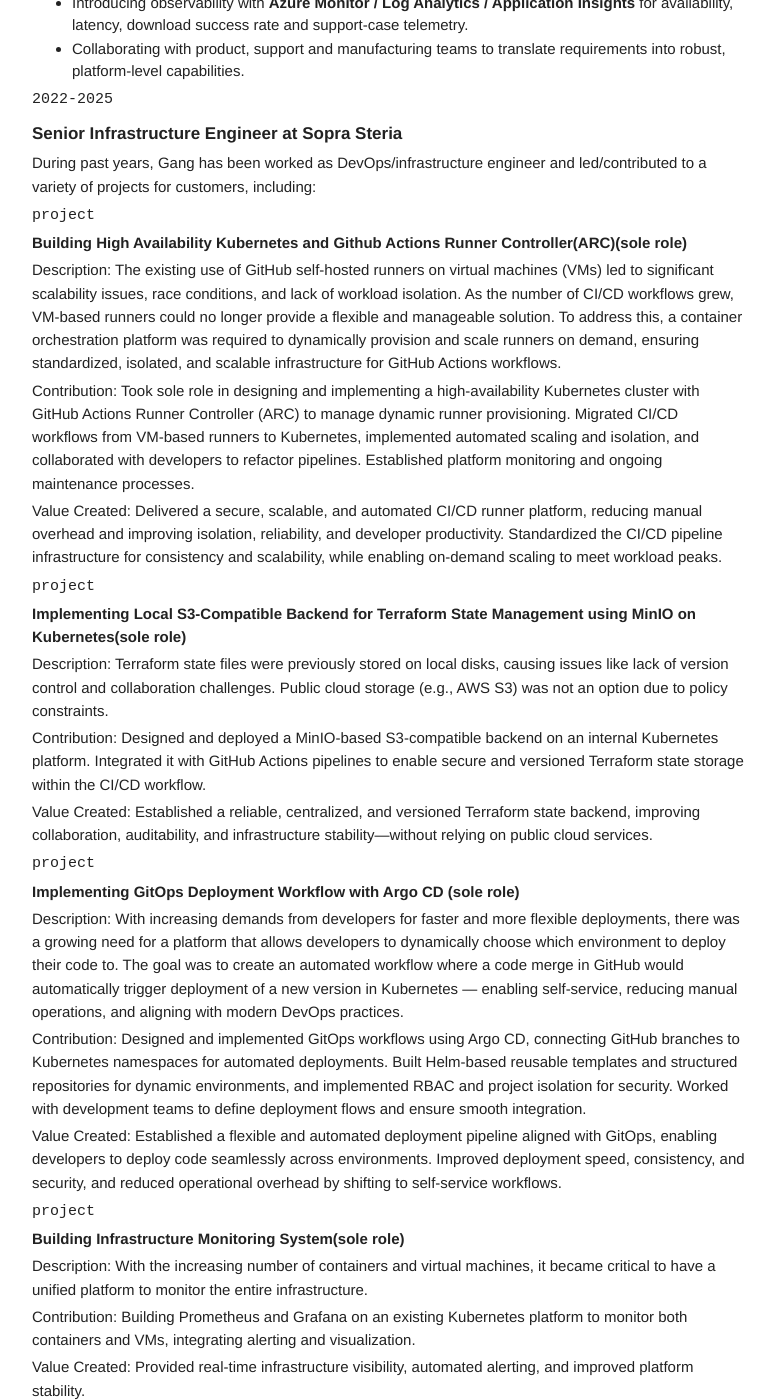
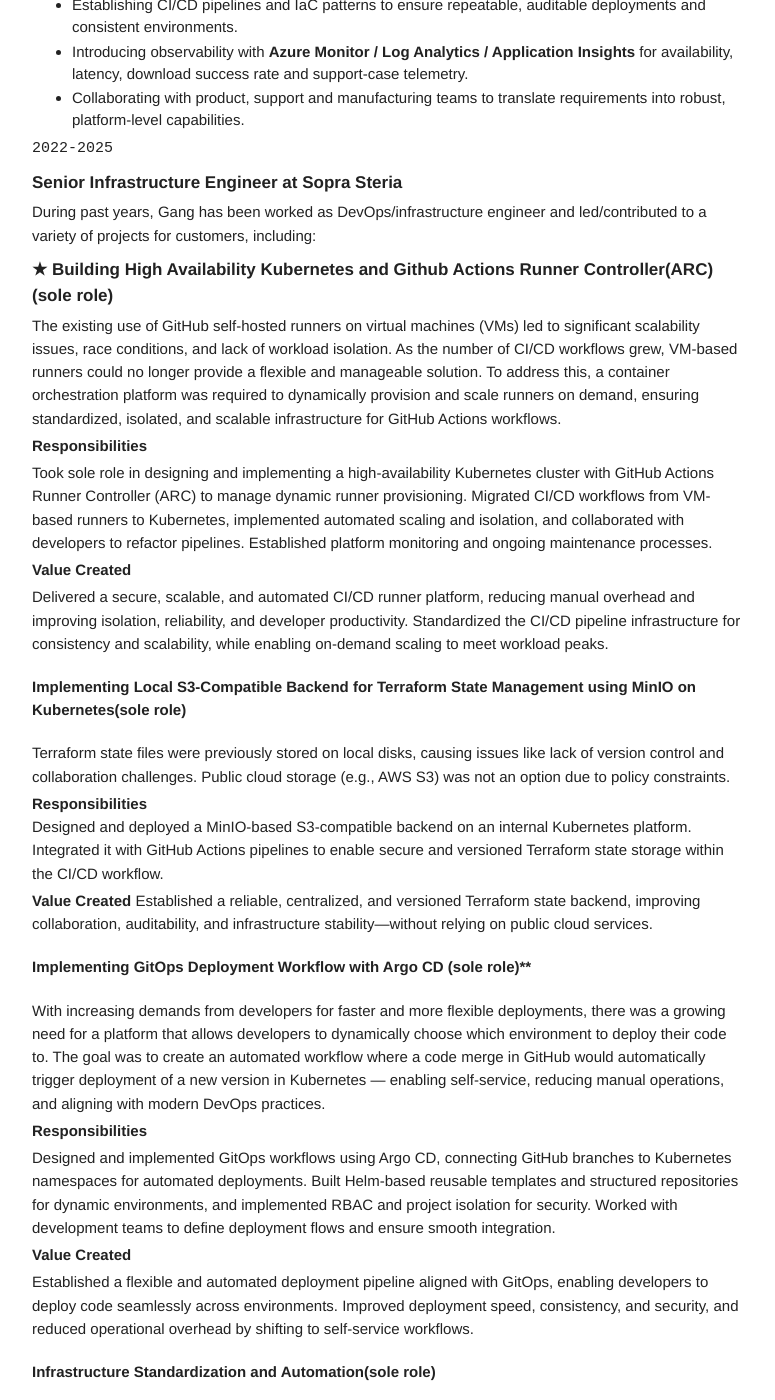
Before and after one commit to gcccheng/wugui, a Jekyll site: the page built from cvenglish.md, in a window 1280 px wide and 1400 px high, scrolled down 2308 px. Shown: the whole window, without its empty margins (118-893 px from the left). Built offline with Jekyll 4.4.1, drawn with Linux system fonts in a browser that asks for light colours; some of the changed text lies outside the part shown.

Commit message:
Update cvenglish.md

```diff
--- a/cvenglish.md
+++ b/cvenglish.md
@@ -27,14 +27,16 @@ Appear TV is a leading European provider of video compression, media processing
 
 Designed and delivered an **internal AI/LLM enablement platform** to support engineering use-cases such as log and telemetry analysis, documentation generation, incident explanation and code assistance.
 
+**Responsibilities**
+
 - Acted as technical owner for the initiative, from architecture to implementation and rollout.
 - Evaluated multiple LLM backends and tools (hosted APIs and local inference) with a focus on **latency, concurrency characteristics, token cost and model behaviour**.
 - Designed a containerised deployment model on Kubernetes, including access control, team isolation and integration with existing SSO / developer tooling.
-- Prototyped **multi-model routing strategies** to map request types (e.g. translation, summarisation, code) to appropriate backends.
+- Explored model-selection strategies by comparing latency, output quality and token usage across different LLM providers (OpenAI, RequestyAI, local Llama variants), identifying which models were most suitable for specific request types.
 - Implemented basic prompt governance and usage logging, laying groundwork for **responsible AI and auditability**.
 - Worked with several R&D teams to promote AI-assisted engineering practices and capture feedback for future platform evolution (e.g. RAG, code search, knowledge base integration).
 
-**Impact**
+**Value Created**
 
 - Established the company’s first **unified internal AI entry point**, significantly lowering the barrier for engineers to use LLMs in daily work.
 - Shifted AI usage from ad-hoc, individual experimentation to **systematic, policy-aware consumption**.
@@ -54,7 +56,6 @@ Designed and delivered an **internal AI/LLM enablement platform** to support eng
 #### ★ Appear Hub Platform (Azure-based Global Customer & Partner Portal — in progress)
 
 Appear Hub is a next-generation portal designed to replace legacy solutions and provide a unified, secure interface for Appear’s global customers and manufacturing partners. The platform will support:
-
 - Firmware and software release distribution
 - Licence and entitlement management for deployed appliances
 - Access to online documentation, release notes and configuration guides
@@ -62,6 +63,7 @@ Appear Hub is a next-generation portal designed to replace legacy solutions and
 - Contract manufacturer (CM) workflows, including access to build artifacts and production resources
 
 **Responsibilities (in progress)**
+
 - Designing and operating the **Azure infrastructure foundation** for the Hub using **Azure Container Apps, VMs, Azure Container Registry, Blob Storage, Front Door and DNS**.
 - Implementing secure authentication and authorisation with **Entra ID (Azure AD)** and role-based access control to segment customers, internal users and contract manufacturers.
 - Establishing CI/CD pipelines and IaC patterns to ensure repeatable, auditable deployments and consistent environments.
@@ -73,140 +75,102 @@ Appear Hub is a next-generation portal designed to replace legacy solutions and
 
 During past years, Gang has been worked as DevOps/infrastructure engineer and led/contributed to a variety of projects for customers, including:
 
-`project`
+### ★ Building High Availability Kubernetes and Github Actions Runner Controller(ARC)(sole role)
 
-**Building High Availability Kubernetes and Github Actions Runner Controller(ARC)(sole role)**
+The existing use of GitHub self-hosted runners on virtual machines (VMs) led to significant scalability issues, race conditions, and lack of workload isolation. As the number of CI/CD workflows grew, VM-based runners could no longer provide a flexible and manageable solution. To address this, a container orchestration platform was required to dynamically provision and scale runners on demand, ensuring standardized, isolated, and scalable infrastructure for GitHub Actions workflows.
 
-Description: The existing use of GitHub self-hosted runners on virtual machines (VMs) led to significant scalability issues, race conditions, and lack of workload isolation. As the number of CI/CD workflows grew, VM-based runners could no longer provide a flexible and manageable solution. To address this, a container orchestration platform was required to dynamically provision and scale runners on demand, ensuring standardized, isolated, and scalable infrastructure for GitHub Actions workflows.
+**Responsibilities**
 
-Contribution: Took sole role in designing and implementing a high-availability Kubernetes cluster with GitHub Actions Runner Controller (ARC) to manage dynamic runner provisioning. Migrated CI/CD workflows from VM-based runners to Kubernetes, implemented automated scaling and isolation, and collaborated with developers to refactor pipelines. Established platform monitoring and ongoing maintenance processes.
+Took sole role in designing and implementing a high-availability Kubernetes cluster with GitHub Actions Runner Controller (ARC) to manage dynamic runner provisioning. Migrated CI/CD workflows from VM-based runners to Kubernetes, implemented automated scaling and isolation, and collaborated with developers to refactor pipelines. Established platform monitoring and ongoing maintenance processes.
 
-Value Created: Delivered a secure, scalable, and automated CI/CD runner platform, reducing manual overhead and improving isolation, reliability, and developer productivity. Standardized the CI/CD pipeline infrastructure for consistency and scalability, while enabling on-demand scaling to meet workload peaks.
+**Value Created**
+
+Delivered a secure, scalable, and automated CI/CD runner platform, reducing manual overhead and improving isolation, reliability, and developer productivity. Standardized the CI/CD pipeline infrastructure for consistency and scalability, while enabling on-demand scaling to meet workload peaks.
 
 
-`project`
+#### Implementing Local S3-Compatible Backend for Terraform State Management using MinIO on Kubernetes(sole role)
 
-**Implementing Local S3-Compatible Backend for Terraform State Management using MinIO on Kubernetes(sole role)**
+Terraform state files were previously stored on local disks, causing issues like lack of version control and collaboration challenges. Public cloud storage (e.g., AWS S3) was not an option due to policy constraints.
 
-Description: Terraform state files were previously stored on local disks, causing issues like lack of version control and collaboration challenges. Public cloud storage (e.g., AWS S3) was not an option due to policy constraints.
+**Responsibilities**
+ Designed and deployed a MinIO-based S3-compatible backend on an internal Kubernetes platform. Integrated it with GitHub Actions pipelines to enable secure and versioned Terraform state storage within the CI/CD workflow.
 
-Contribution: Designed and deployed a MinIO-based S3-compatible backend on an internal Kubernetes platform. Integrated it with GitHub Actions pipelines to enable secure and versioned Terraform state storage within the CI/CD workflow.
+**Value Created**
+Established a reliable, centralized, and versioned Terraform state backend, improving collaboration, auditability, and infrastructure stability—without relying on public cloud services.
 
-Value Created: Established a reliable, centralized, and versioned Terraform state backend, improving collaboration, auditability, and infrastructure stability—without relying on public cloud services.
+#### Implementing GitOps Deployment Workflow with Argo CD (sole role)**
 
-`project`
+With increasing demands from developers for faster and more flexible deployments, there was a growing need for a platform that allows developers to dynamically choose which environment to deploy their code to. The goal was to create an automated workflow where a code merge in GitHub would automatically trigger deployment of a new version in Kubernetes — enabling self-service, reducing manual operations, and aligning with modern DevOps practices.
 
-**Implementing GitOps Deployment Workflow with Argo CD (sole role)**
+**Responsibilities**
 
-Description: With increasing demands from developers for faster and more flexible deployments, there was a growing need for a platform that allows developers to dynamically choose which environment to deploy their code to. The goal was to create an automated workflow where a code merge in GitHub would automatically trigger deployment of a new version in Kubernetes — enabling self-service, reducing manual operations, and aligning with modern DevOps practices.
+Designed and implemented GitOps workflows using Argo CD, connecting GitHub branches to Kubernetes namespaces for automated deployments. Built Helm-based reusable templates and structured repositories for dynamic environments, and implemented RBAC and project isolation for security. Worked with development teams to define deployment flows and ensure smooth integration.
 
-Contribution: Designed and implemented GitOps workflows using Argo CD, connecting GitHub branches to Kubernetes namespaces for automated deployments. Built Helm-based reusable templates and structured repositories for dynamic environments, and implemented RBAC and project isolation for security. Worked with development teams to define deployment flows and ensure smooth integration.
+**Value Created**
 
-Value Created: Established a flexible and automated deployment pipeline aligned with GitOps, enabling developers to deploy code seamlessly across environments. Improved deployment speed, consistency, and security, and reduced operational overhead by shifting to self-service workflows.
+Established a flexible and automated deployment pipeline aligned with GitOps, enabling developers to deploy code seamlessly across environments. Improved deployment speed, consistency, and security, and reduced operational overhead by shifting to self-service workflows.
 
-`project`
+#### Infrastructure Standardization and Automation(sole role)
 
-**Building Infrastructure Monitoring System(sole role)**
+The current infrastructure management was manual, inconsistent, and lacked standardization, leading to inefficiencies and errors across different environments.
 
-Description: With the increasing number of containers and virtual machines, it became critical to have a unified platform to monitor the entire infrastructure.
+**Responsibilities**
+Standardized operating systems, simplified and automated VM provisioning and management process.
 
-Contribution: Building Prometheus and Grafana on an existing Kubernetes platform to monitor both containers and VMs, integrating alerting and visualization.
-
-Value Created: Provided real-time infrastructure visibility, automated alerting, and improved platform stability.
-
-`project`
-
-**Troubleshooting and Improving CI/CD Pipelines**
-
-Description: The development team encountered various errors and instability when running pipelines on self-hosted runners.
-
-Contribution: Troubleshot pipeline errors, optimized performance, improved reliability, and worked closely with developers to maintain organized workflows.
-
-Value Created: Freed developers from troubleshooting, allowing them to focus on development and improving overall pipeline efficiency.
-
-`project`
-
-**Infrastructure Standardization and Automation(sole role)**
-
-Description: The current infrastructure management was manual, inconsistent, and lacked standardization, leading to inefficiencies and errors across different environments.
-
-Contribution: Standardized operating systems, simplified and automated VM provisioning and management process.
-
-Value Created: Improve infrastructure consistency, reduce manual errors, enhance security, and significantly speed up deployment times through automation.
+**Value Created**
+Improve infrastructure consistency, reduce manual errors, enhance security, and significantly speed up deployment times through automation.
 
 
-`project`
+#### Troubleshooting and Improving CI/CD Pipelines
 
-**Automating Upgrading RHEL7 to RHEL8 (sole role)**
+The development team encountered various errors and instability when running pipelines on self-hosted runners.
 
-Description: RHEL7 was approaching the end of support, so upgrading hundreds of RHEL7 was a high priority.
+**Responsibilities**
 
-Contribution: Designed upgrading plan with application owners and automated upgrading job with Ansible.
+Troubleshot pipeline errors, optimized performance, improved reliability, and worked closely with developers to maintain organized workflows.
 
-Value Created: Ensure systems are aligned with security compliance standards.
+**Value Created**
+Freed developers from troubleshooting, allowing them to focus on development and improving overall pipeline efficiency.
+
+#### Automating Provisioning of Red Hat Linux (sole role)
+
+- RHEL7 was approaching the end of support, so upgrading hundreds of RHEL7 was a high priority.
+- RHEL9 needs to be tested and configured before production use.
 
 
-`project`
+**Responsibilities**
 
-**Ansible Automation Platform on Openshift**
+- Designed upgrading plan with application owners and automated upgrading job with Ansible.
+- Created a customized Red Hat image template for VMware and tested aginst production environment.
 
-Description: With an ever-increasing number of playbooks, inventories, and workflows, manually managing them is challenging. A central platform is required to orchestrate all the elements related to Ansible.
+**Value Created**
 
-Contribution: Collaborated with teams on deploying the Ansible Automation Platform on Openshift.
-
-Value Created: Reduced manual tasks and errors while managing playbooks, inventories, and secrets, improved operational efficiency, and enhanced security
+Ensure systems are aligned with security compliance standards.
 
 
-`project`
+#### Ansible Automation Platform on Openshift
 
-**Deploying Red Hat 9 to Production Infrastructure (sole role)**
+With an ever-increasing number of playbooks, inventories, and workflows, manually managing them is challenging. A central platform is required to orchestrate all the elements related to Ansible.
 
-Description: Need to test RHEL9 and make it ready for production use.
+**Responsibilities**
 
-Contribution: Deployed Red Hat 9 using Ansible, created a customized Red Hat image template for VMware, and integrated the system with Windows AD.
+Collaborated with teams on deploying the Ansible Automation Platform on Openshift.
 
-Value Created: Enable seamless deployment, ensure system compatibility, and make new OS ready for production environment.
+**Value Created**
 
+Reduced manual tasks and errors while managing playbooks, inventories, and secrets, improved operational efficiency, and enhanced security
 
-`project`
+#### ★ Automating Patching of Red Hat VM (sole role)
 
-**Automating Patching of Red Hat VM (sole role)**
+The manual patching process for a large-scale Red Hat environment was time-consuming and prone to errors, requiring a more efficient automated solution.
 
-Description: The manual patching process for a large-scale Red Hat environment was time-consuming and prone to errors, requiring a more efficient automated solution.
+**Responsibilities**
 
-Contribution: Designed and implemented an Ansible-based workflow with Red Hat Satellite to automate patching.
+Designed and implemented an Ansible-based workflow with Red Hat Satellite to automate patching.
 
-Value Created: Streamlined patching, reduced errors, and improved system uptime and security across the infrastructure.
+**Value Created**
 
-`project`
-
-**Automating the Provisioning of Red Hat VM on VMWare Private Cloud Platform**
-
-Description: The manual work of provisioning large-scale Red Hat VM was just impossible.
-
-Contribution: Designed and implemented an Ansible-based workflow that automated the process of provisioning VM into the production environment.
-
-Value Created: Streamlined installation, configuration, and management of VM.
-
-
-`project`
-
-**Deploying critical application to infrastructure(sole role)**
-
-Description: A critical cloud-based application must be deployed, configured, and tested across the entire platform.
-Contribution: Solo responsibility for installing, configuring, and troubleshooting applications.
-
-Value Created: Ensure that the system is aligned with organization policies.
-
-`project`
-
-**Splunk Implementation**
-
-Description: Implemented Splunk to monitor and analyze logs and metrics across infrastructure. The project involved centralized log collection, efficient indexing, and actionable insights to enhance system observability and operational efficiency.
-
-Contribution: Deployed and configured Splunk Enterprise for centralized log aggregation and real-time monitoring. Developed custom dashboards for infrastructure health monitoring, including CPU usage, memory consumption, disk I/O, and application performance metrics.
-
-Value Created: Enhanced system reliability and performance by proactively identifying incidents.
+Streamlined patching, reduced errors, and improved system uptime and security across the infrastructure.
 
 
 `2011-2022`
```
